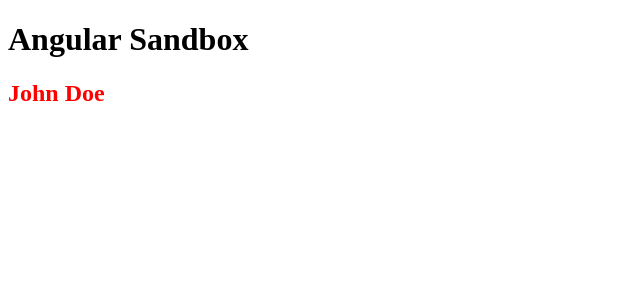
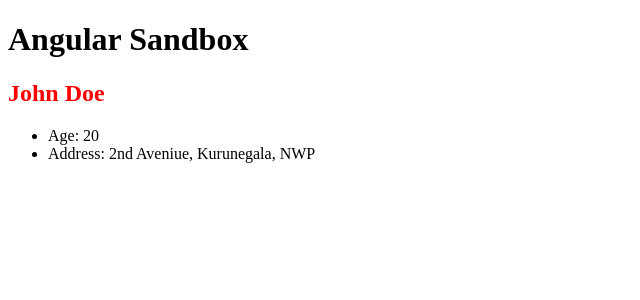
Before and after one commit to DevDHera/angular-sandbox, an Angular app: page / in a window 1280 px wide. Shown: the top 300 px of the page, without its empty margins (0-640 px from the left). Built offline with nearby package versions, Linux system fonts and the light colour scheme.

Commit message:
Added sandboxed String Interpolation

```diff
--- a/src/app/components/user/user.component.html
+++ b/src/app/components/user/user.component.html
@@ -1 +1,5 @@
-<h2>John Doe</h2>
+<h2>{{ firstName }} {{ lastName }}</h2>
+<ul>
+    <li>Age: {{ age }}</li>
+    <li>Address: {{ address.street }}, {{ address.city }}, {{ address.province }}</li>
+</ul>
--- a/src/app/components/user/user.component.ts
+++ b/src/app/components/user/user.component.ts
@@ -18,20 +18,12 @@
   firstName = 'John';
   lastName = 'Doe';
   age = 20;
+  address = {
+    street: '2nd Aveniue',
+    city: 'Kurunegala',
+    province: 'NWP'
+  };
 
   // Methods
-  constructor() {
-    // this.sayHello();
-    console.log(this.age);
-    this.hasBirthday();
-    console.log(this.age);
-  }
-
-  sayHello() {
-    console.log(`Hello ${this.firstName}`);
-  }
-
-  hasBirthday() {
-    this.age++;
-  }
+  constructor() {}
 }
```
